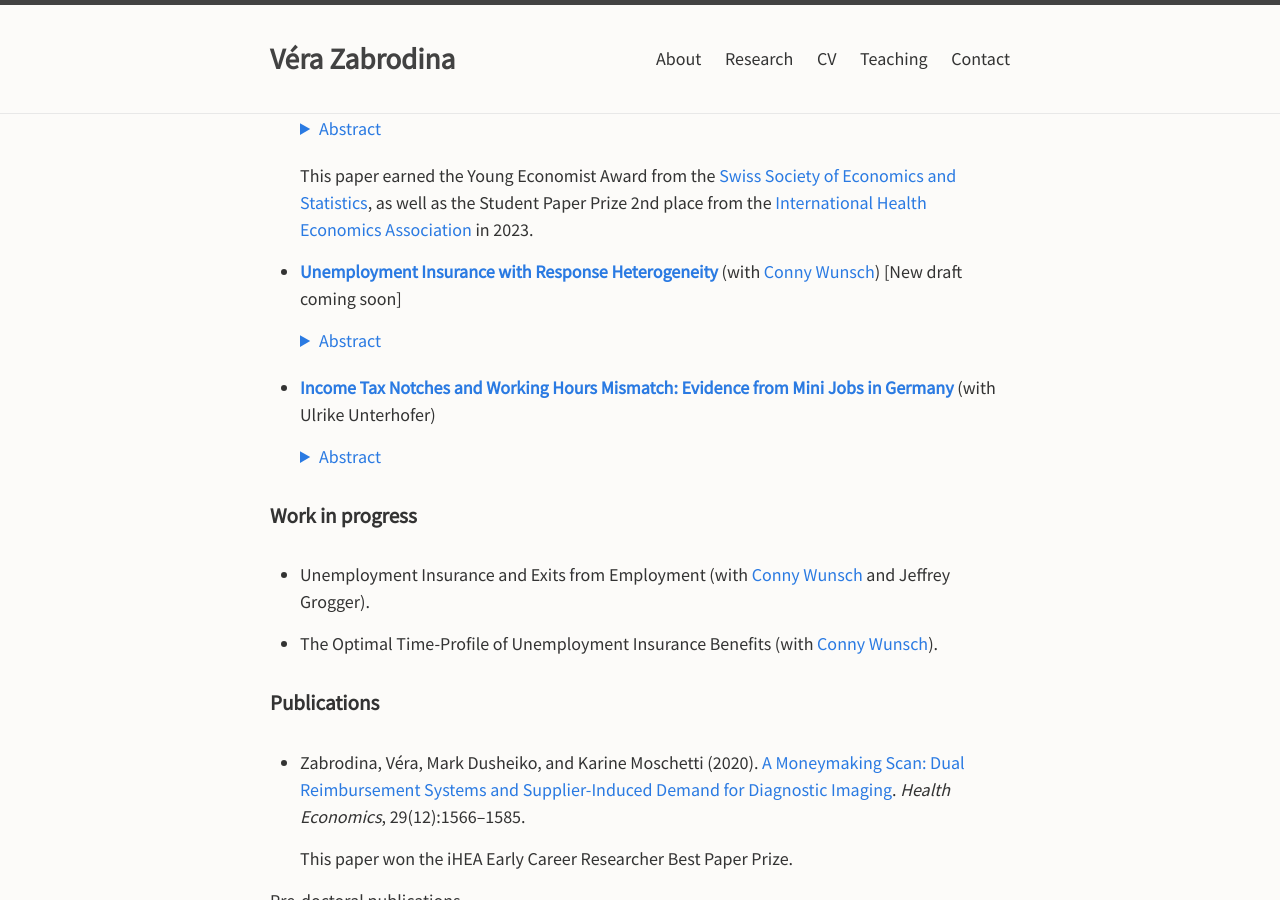
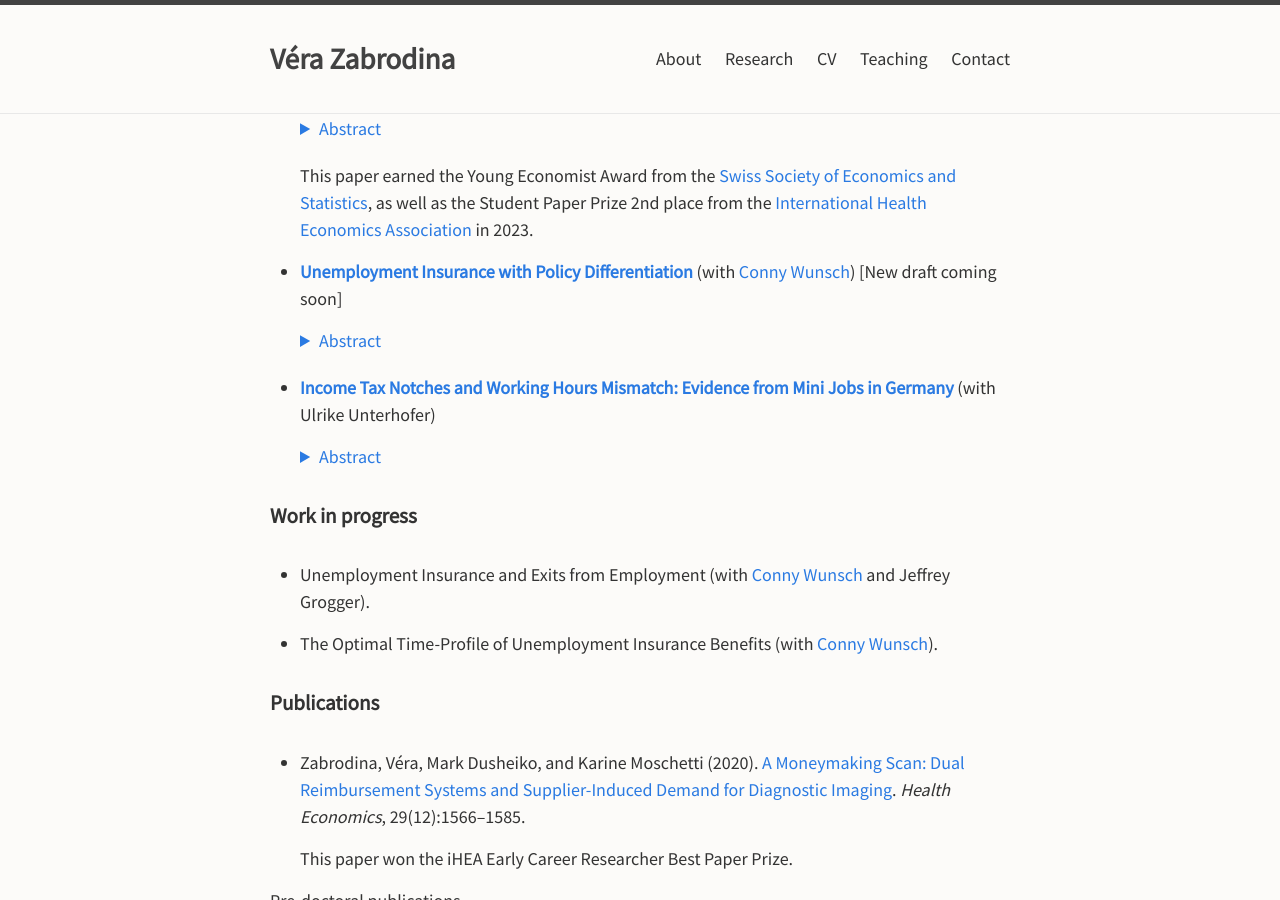
Before and after one commit to verazb/verazb.github.io, a Jekyll site: the page built from index.md, in a window 1280 px wide and 900 px high, scrolled down 1016 px. Built offline with Jekyll 4.4.1, drawn with Linux system fonts in a browser that asks for light colours; our own code applies the rules of GitHub Pages for plain Markdown files.

Commit message:
Add files via upload

```diff
--- a/index.md
+++ b/index.md
@@ -44,7 +44,7 @@ My research examines the functioning of insurance markets and transfer systems.
   This paper earned the Young Economist Award from the [Swiss Society of Economics and Statistics](https://www.sgvs.ch/awards/), as well as the Student Paper Prize 2nd place from the [International Health Economics Association](https://healtheconomics.org/awards/) in 2023.
 
 
-- **[Unemployment Insurance with Response Heterogeneity](https://docs.iza.org/dp16509.pdf)** (with [Conny Wunsch](https://sites.google.com/view/cwunsch)) [New draft coming soon]
+- **[Unemployment Insurance with Policy Differentiation](docs/Wunsch_Zabrodina_UI.pdf)** (with [Conny Wunsch](https://sites.google.com/view/cwunsch)) [New draft coming soon]
 
   <details style="margin-bottom:20px;">
     <summary style="color:#2a7ae2;">Abstract</summary>
```
